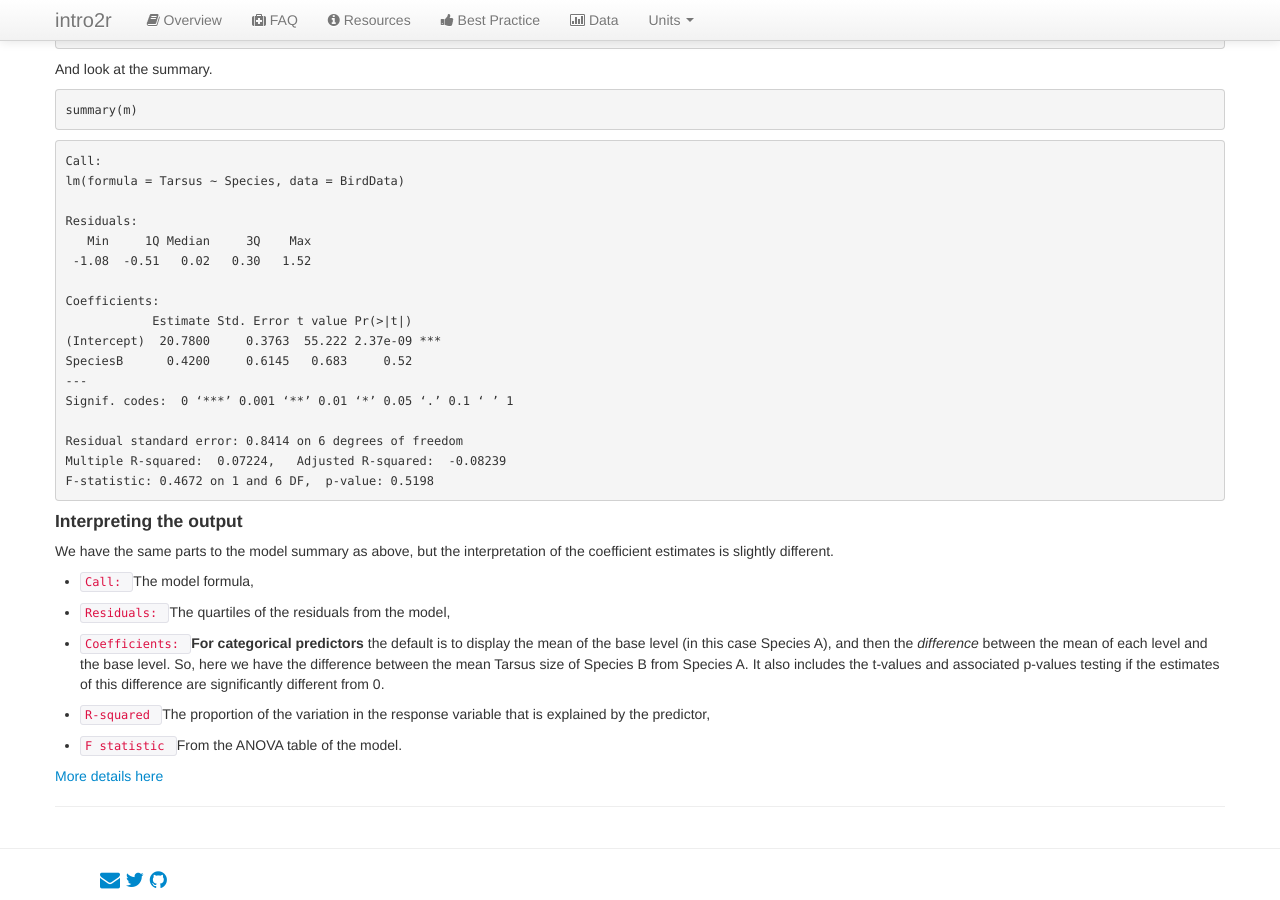
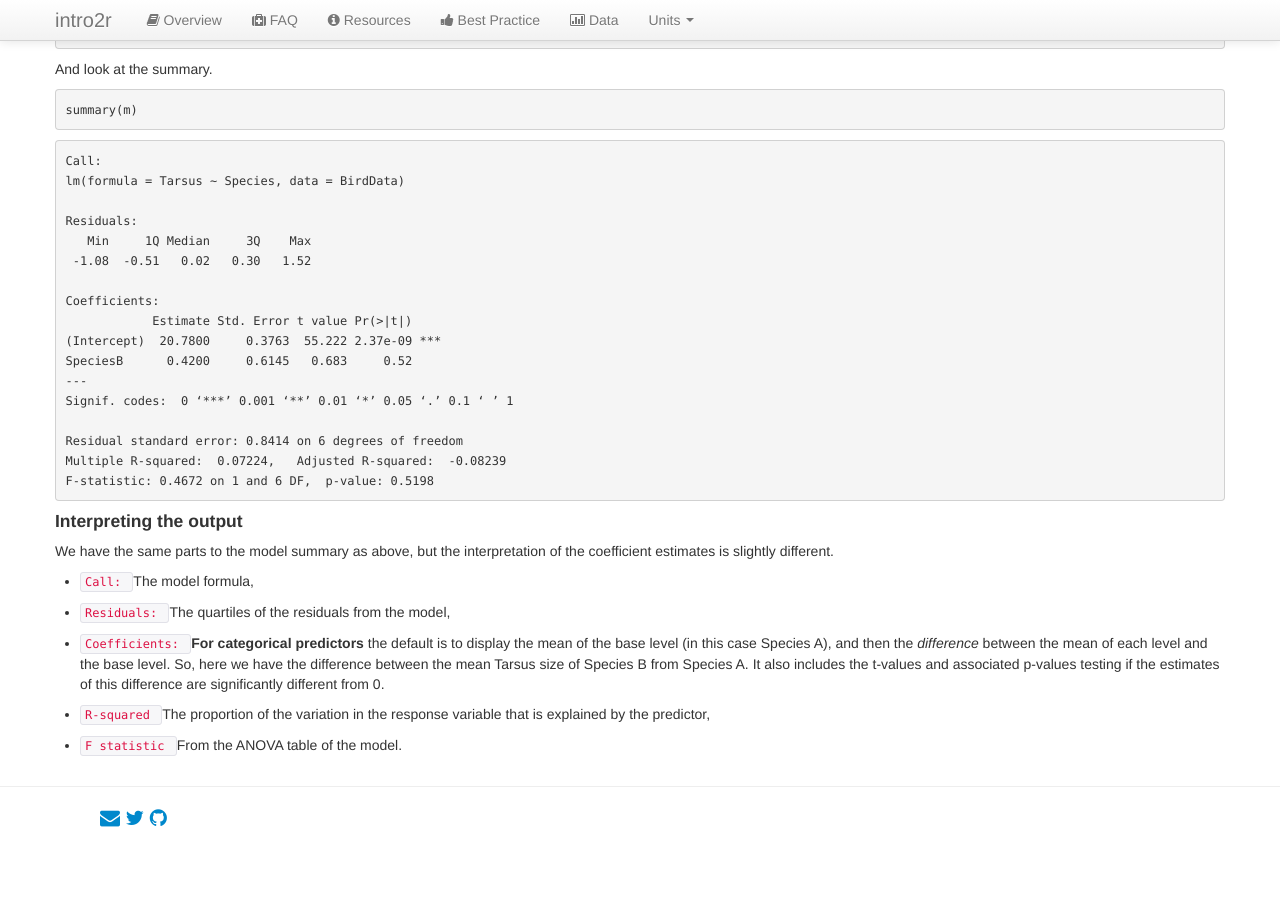
Before and after one commit to intro2r/intro2r, a Jekyll site: the page built from unit4/testing-associations.md, in a window 1280 px wide and 900 px high, scrolled down 9099 px. Built offline with Jekyll 4.4.1, drawn with Linux system fonts in a browser that asks for light colours; after the commit the page ends 9937 px from its top, so only the background shows below that.

Commit message:
Update testing-associations.md

```diff
--- a/unit4/testing-associations.md
+++ b/unit4/testing-associations.md
@@ -447,7 +447,3 @@ We have the same parts to the model summary as above, but the interpretation of
  - `R-squared ` The proportion of the variation in the response variable that is explained by the predictor,
 
  - `F statistic ` From the ANOVA table of the model.
-
-[More details here](https://stats.stackexchange.com/questions/5135/interpretation-of-rs-lm-output)
-
- - - -
```
